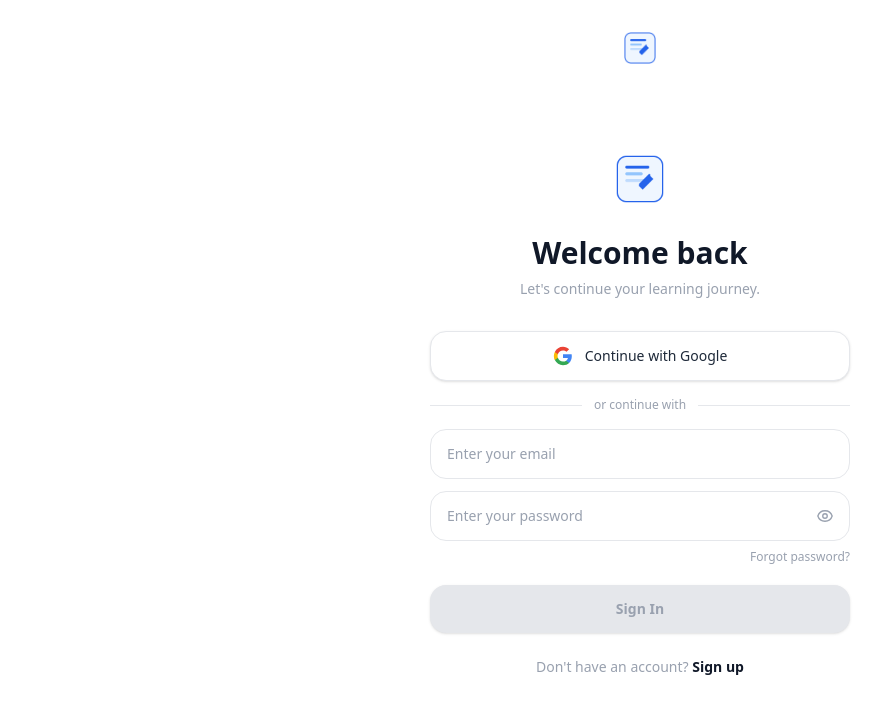
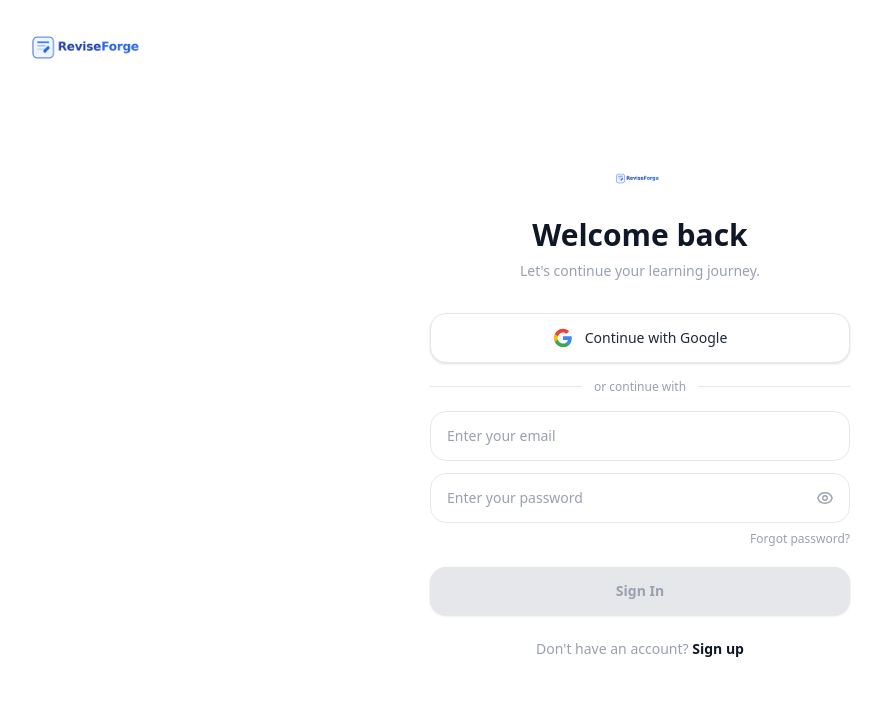
Before and after one commit to revise-ai/reviseforge.ai, a Next.js app: page /signin in a window 1280 px wide. Shown: the top 714 px of the page, without its empty margins (0-881 px from the left). Built offline with nearby package versions, Linux system fonts and the light colour scheme; no server answers.

Commit message:
updates  on the logo and the popup for the languages

```diff
--- a/app/signin/page.tsx
+++ b/app/signin/page.tsx
@@ -135,22 +135,24 @@ function SigninInner() {
     <main className="min-h-screen bg-white flex flex-col">
       {toast && <Toast message={toast.message} type={toast.type} onClose={closeToast} />}
 
-      <div className="px-6 py-8 flex justify-center">
+      <div className="px-8 py-8 flex justify-start">
+        <Link href="/" className="cursor-pointer hover:opacity-80 transition-opacity">
           <Image
-          src="/assets/reviseforge-icon-only.png"
+            src="/assets/reviseforge-logo-full.png"
             alt="ReviseForge Logo"
-          width={32}
+            width={120}
             height={32}
             className="object-contain"
             priority
           />
+        </Link>
       </div>
 
       <div className="flex-1 flex flex-col items-center justify-center px-4 pb-16">
         <div className="w-full max-w-[420px] flex flex-col items-center">
           <div className="mb-8">
             <Image
-              src="/assets/reviseforge-icon-only.png"
+              src="/assets/reviseforge-logo-full.png"
               alt="ReviseForge Logo"
               width={48}
               height={48}
--- a/app/signup/page.tsx
+++ b/app/signup/page.tsx
@@ -163,22 +163,24 @@ function SignupInner() {
     <main className="min-h-screen bg-white flex flex-col">
       {toast && <Toast message={toast.message} type={toast.type} onClose={() => setToast(null)} />}
 
-      <div className="px-6 py-8 flex justify-center">
+      <div className="px-8 py-8 flex justify-start">
+        <Link href="/" className="cursor-pointer hover:opacity-80 transition-opacity">
           <Image
-          src="/assets/reviseforge-icon-only.png"
+            src="/assets/reviseforge-logo-full.png"
             alt="ReviseForge Logo"
-          width={32}
+            width={120}
             height={32}
             className="object-contain"
             priority
           />
+        </Link>
       </div>
 
       <div className="flex-1 flex flex-col items-center justify-center px-4 pb-16">
         <div className="w-full max-w-[420px] flex flex-col items-center">
           <div className="mb-8">
             <Image
-              src="/assets/reviseforge-icon-only.png"
+              src="/assets/reviseforge-logo-full.png"
               alt="ReviseForge Logo"
               width={48}
               height={48}
@@ -265,14 +267,12 @@ function SignupInner() {
                 {[1, 2, 3, 4, 5].map((i) => (
                   <div
                     key={i}
-                    className={`h-1 flex-1 rounded-full transition-all ${
-                      i <= strength.score ? strength.color : "bg-gray-200"
+                    className={`h-1 flex-1 rounded-full transition-all ${i <= strength.score ? strength.color : "bg-gray-200"
                       }`}
                   />
                 ))}
               </div>
-              <p className={`text-xs ${
-                strength.label === "Weak" ? "text-red-400" :
+              <p className={`text-xs ${strength.label === "Weak" ? "text-red-400" :
                   strength.label === "Fair" ? "text-yellow-500" :
                     strength.label === "Good" ? "text-blue-400" : "text-green-500"
                 }`}>
--- a/components/AddNotePanel.tsx
+++ b/components/AddNotePanel.tsx
@@ -2,6 +2,7 @@
 
 import { useState } from "react";
 import Link from "next/link";
+import Image from "next/image";
 import NoteModal from "./NoteModal";
 
 interface Note {
@@ -69,13 +70,15 @@ export default function AddNotePanel({
         <div className="px-6 py-6 border-b border-gray-100 shrink-0">
           <div className="flex items-center justify-between">
             <div className="flex items-center gap-2">
-              <div className="w-10 h-10 bg-blue-600 rounded-xl flex items-center justify-center">
-                <div className="w-5 h-5 bg-white rounded" />
-              </div>
-              <span className="text-xl font-bold">
-                <span className="text-gray-900">Study</span>
-                <span className="text-blue-600">Forge</span>
-              </span>
+              <Link href="/" className="cursor-pointer hover:opacity-80 transition-opacity">
+                <Image
+                  src="/assets/reviseforge-logo-full.png"
+                  alt="ReviseForge Logo"
+                  width={140}
+                  height={32}
+                  className="object-contain"
+                />
+              </Link>
             </div>
             <button
               onClick={onClose}
--- a/components/Sidebar.tsx
+++ b/components/Sidebar.tsx
@@ -256,7 +256,7 @@ function SidebarInner({ userName: propName, userEmail: propEmail }: SidebarProps
                           <div className="px-4 py-2 border-b border-gray-50 mb-1">
                             <p className="text-[10px] font-bold text-gray-400 uppercase tracking-widest leading-none py-1">{t('sidebar_select_language')}</p>
                           </div>
-                          <div className="max-h-[380px] overflow-y-auto custom-scrollbar pr-1">
+                          <div className="max-h-[380px] overflow-y-auto custom-scrollbar pr-1 pb-4">
                             {Object.entries(languages).map(([code, details]) => (
                               <button
                                 key={code}
```
Also changed, not shown: public/assets/reviseforge-logo-full.png (added). Lines whose indentation alone changed are shown as unchanged.
